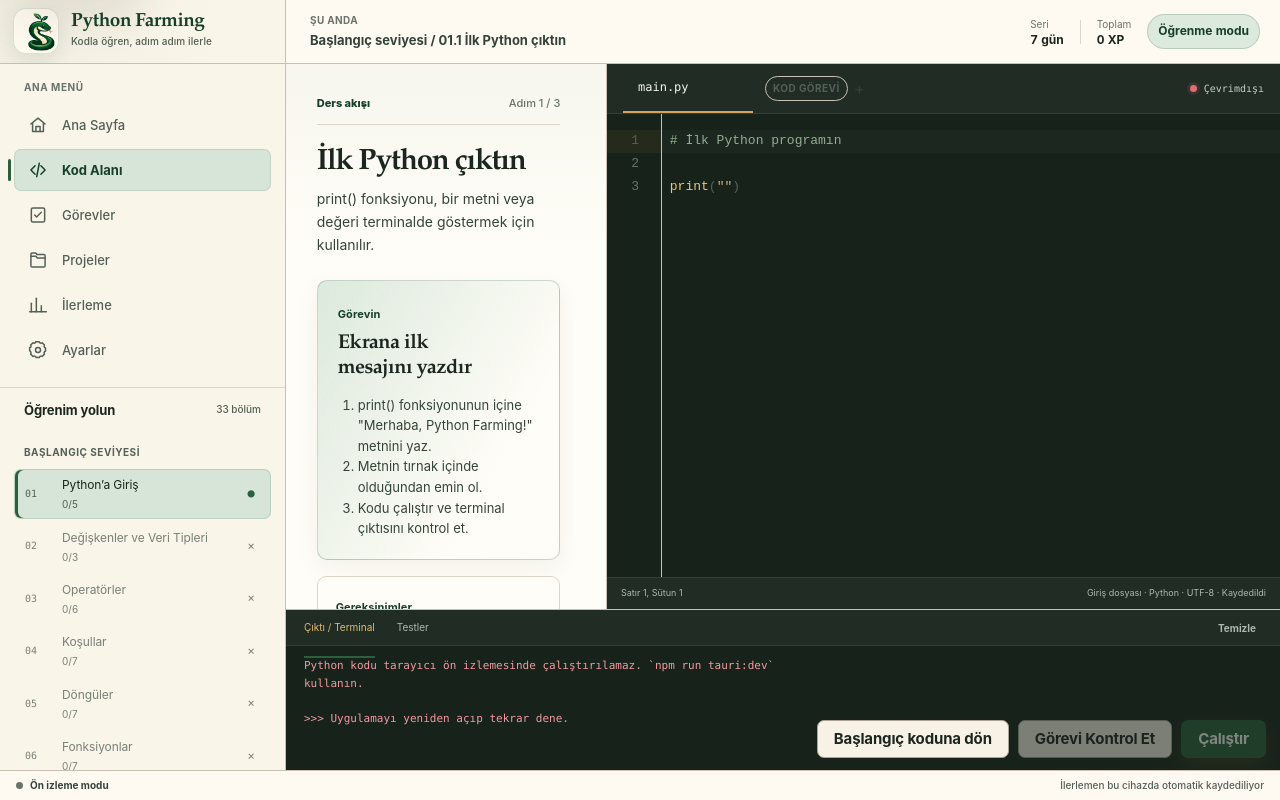
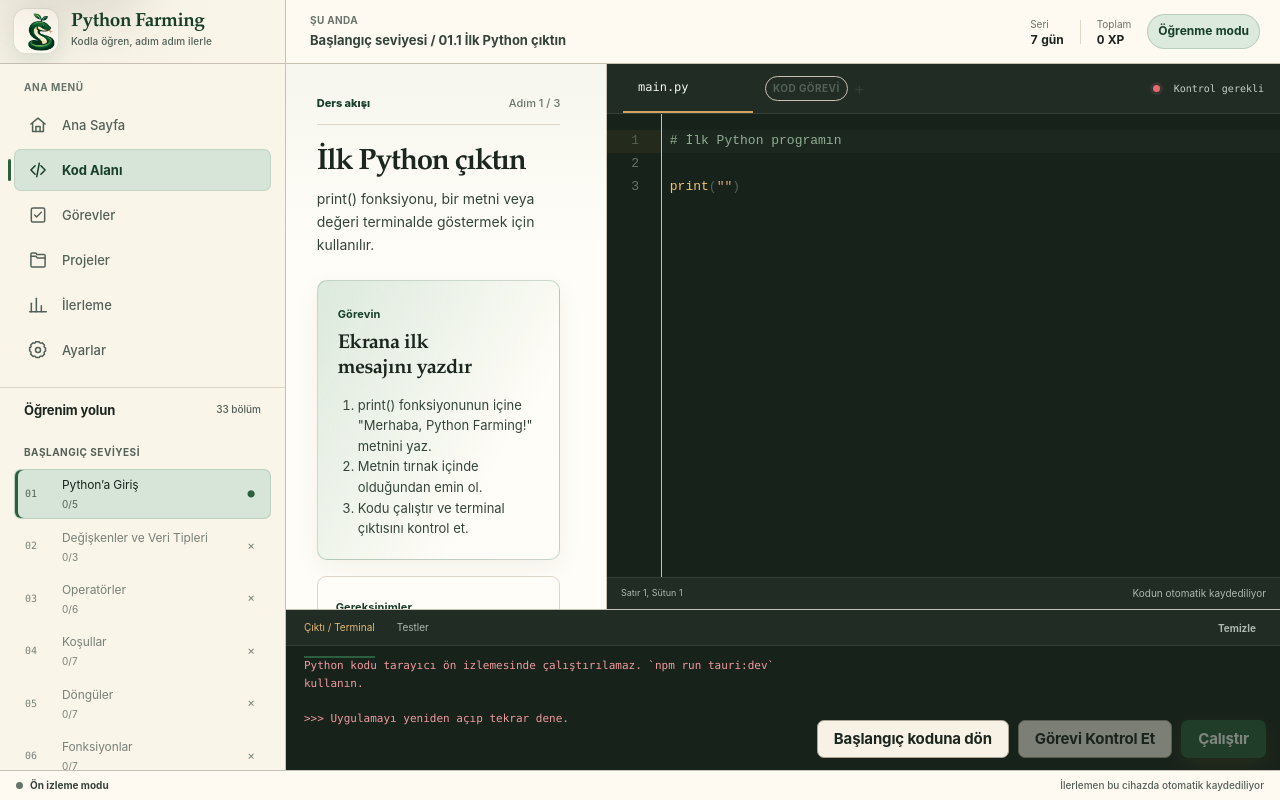
Before and after one commit to Akerem-dev/python-farming, a React (Vite) app: page / in a window 1280 px wide. Both pictures are taken after a click on the button "İlk derse başla →". Built offline with nearby package versions, Linux system fonts and the light colour scheme.

Commit message:
ux: replace workspace technical labels with learner status

```diff
--- a/src/pages/WorkspacePage/WorkspacePageFinal.css
+++ b/src/pages/WorkspacePage/WorkspacePageFinal.css
@@ -8,6 +8,37 @@
 
 .workspace-refined-shell #main-content > div:first-child > section:nth-child(1) > div:first-child::before {
   content: "Ders akışı";
+}
+
+.workspace-refined-shell #main-content > div:first-child > section:nth-child(2) > header > span:last-child {
+  font-size: 0;
+}
+
+.workspace-refined-shell #main-content > div:first-child > section:nth-child(2) > header > span:last-child::after {
+  content: "Kod çalıştırma hazır";
+  font-size: var(--font-size-2xs);
+}
+
+.workspace-refined-shell #main-content > div:first-child > section:nth-child(2) > header > span[data-status="checking"]::after {
+  content: "Hazırlanıyor…";
+}
+
+.workspace-refined-shell #main-content > div:first-child > section:nth-child(2) > header > span[data-status="running"]::after {
+  content: "Kod çalışıyor…";
+}
+
+.workspace-refined-shell #main-content > div:first-child > section:nth-child(2) > header > span[data-status="offline"]::after,
+.workspace-refined-shell #main-content > div:first-child > section:nth-child(2) > header > span[data-status="error"]::after {
+  content: "Kontrol gerekli";
+}
+
+.workspace-refined-shell #main-content > div:first-child > section:nth-child(2) > footer > span:last-child {
+  font-size: 0;
+}
+
+.workspace-refined-shell #main-content > div:first-child > section:nth-child(2) > footer > span:last-child::after {
+  content: "Kodun otomatik kaydediliyor";
+  font-size: var(--font-size-2xs);
 }
 
 .workspace-refined-shell #main-content > div:first-child > section:nth-child(3) {
@@ -25,6 +56,6 @@
 
 @media (max-width: 1040px) {
   .workspace-refined-shell #main-content > div:first-child {
-    grid-template-rows: auto 480px 185px;
+    grid-template-rows: auto 480px 170px;
   }
 }
```
